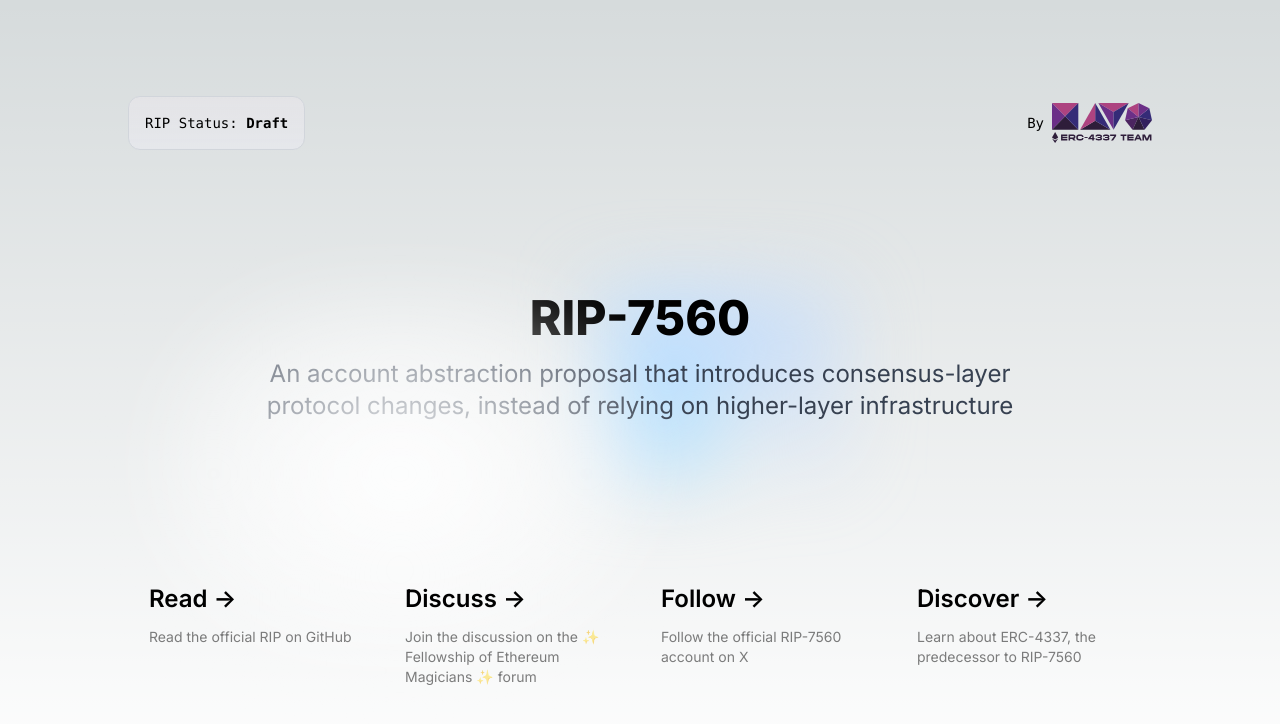
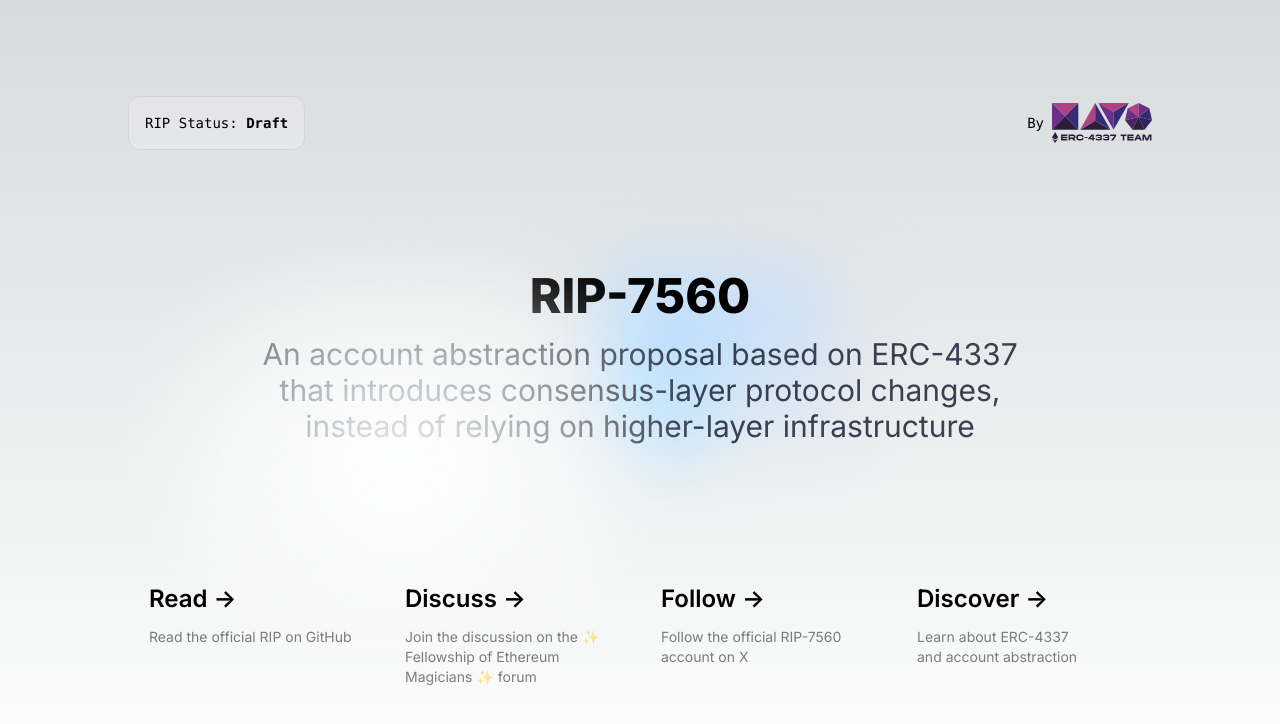
Before and after one commit to tomteman/7560-landing-page, a Next.js app: page / in a window 1280 px wide. Shown: the top 724 px of the page. Built offline with nearby package versions, Linux system fonts and the light colour scheme.

Commit message:
text changes

```diff
--- a/app/page.tsx
+++ b/app/page.tsx
@@ -40,8 +40,8 @@ export default function Home() {
         <div className="text-center mb-24 lg:mb-0">
           <h1 className="text-4xl lg:text-5xl font-extrabold">RIP-7560</h1>
           <div className="max-w-md lg:max-w-3xl">
-          <h2 className="mt-4 text-s lg:text-2xl text-gray-700 dark:text-gray-300">
-            An account abstraction proposal that introduces consensus-layer protocol changes, instead of relying on higher-layer infrastructure
+          <h2 className="mt-4 text-s lg:text-3xl text-gray-700 dark:text-gray-300">
+            An account abstraction proposal based on ERC-4337 that introduces consensus-layer protocol changes, instead of relying on higher-layer infrastructure
             </h2>
           </div>
         </div>
@@ -112,7 +112,7 @@ export default function Home() {
             </span>
           </h2>
           <p className="m-0 max-w-[30ch] text-balance text-sm opacity-50">
-            Learn about ERC-4337, the predecessor to RIP-7560
+            Learn about ERC-4337 and account abstraction
           </p>
         </a>
       </div>
```
